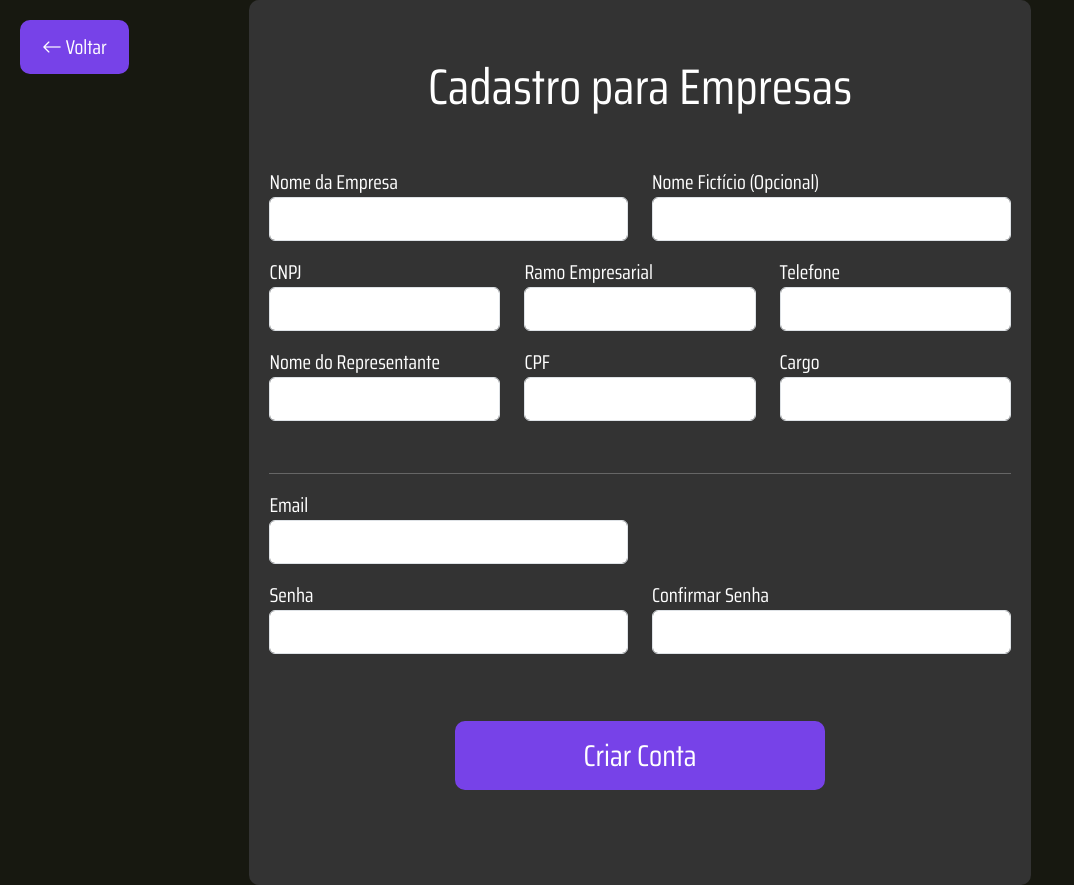
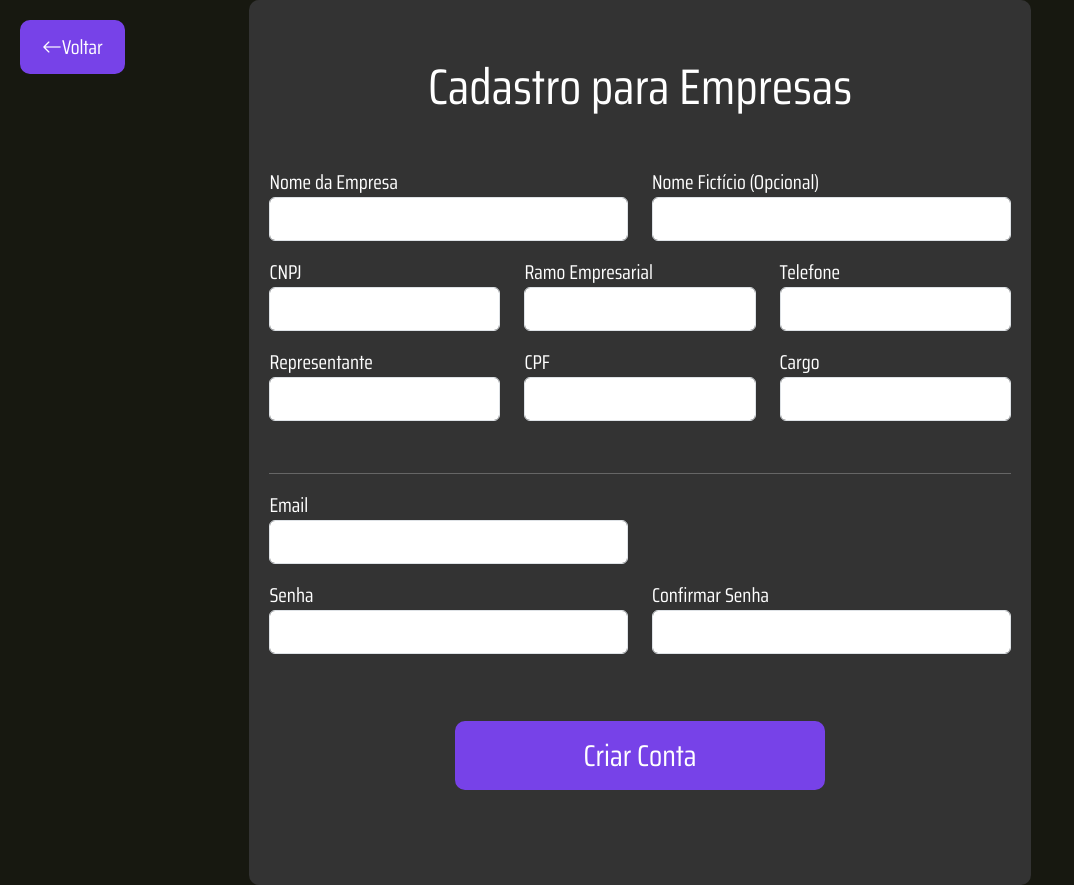
Before and after one commit to bmfps-a/pucdevacademy, a PHP site: page /cadastro.html in a window 1280 px wide. Shown: the whole page, without its empty margins (0-1074 px from the left). Run offline with PHP 8.4, Linux system fonts and the light colour scheme; some libraries are stand-ins or nearby versions.

Commit message:
Add files via upload

```diff
--- a/cadastro/cadastro-style.css
+++ b/cadastro/cadastro-style.css
@@ -88,6 +88,7 @@ form{
         width: 100%;
         max-width: 200px;
         margin: 20px auto;
+        text-align: center;
     }
 
     .caixa {
--- a/cadastro/cadastro-usuario.html
+++ b/cadastro/cadastro-usuario.html
@@ -20,7 +20,7 @@
 </head>
 <body style="background-color: #171810;">
     <div class="container-lg">
-        <a href="#" class="btn-voltar" ><i class="bi bi-arrow-left"></i> Voltar</a>
+        <a href="#" class="btn-voltar" ><i class="bi bi-arrow-left"></i><span id="btnBack">Voltar</span></a>
         <div class="caixa">
             <h1 class="titulo">Cadastro de Usuário</h1>
             <form id="registrar">
--- a/cadastro/cadastro.html
+++ b/cadastro/cadastro.html
@@ -21,7 +21,7 @@
 <body style="background-color: #171810;">
 
     <div class="container-lg">
-        <a href="#" class="btn-voltar" ><i class="bi bi-arrow-left"></i> Voltar</a>
+        <a href="#" class="btn-voltar" ><i class="bi bi-arrow-left"></i><span id="btnBack">Voltar</span></a>
         <div class="caixa">
                     <h1 class="titulo">Cadastro para Empresas</h1>
                     <form id="registrar">
@@ -56,7 +56,7 @@
                         </div>
                         <div class="row mb-3">
                             <div class="col-lg-4">
-                                <label for="nomeRepresentante">Nome do Representante</label>
+                                <label for="nomeRepresentante">Representante</label>
                                 <span class="mensagem" id="mensagem-nomeRepresentante"></span>
                                 <input type="text" class="form-control" id="nomeRepresentante" name="nomeRepresentante" pattern="[A-Za-zÀ-ÖØ-öø-ÿçÇ\s]*" required maxlength="50">
                             </div>
```
